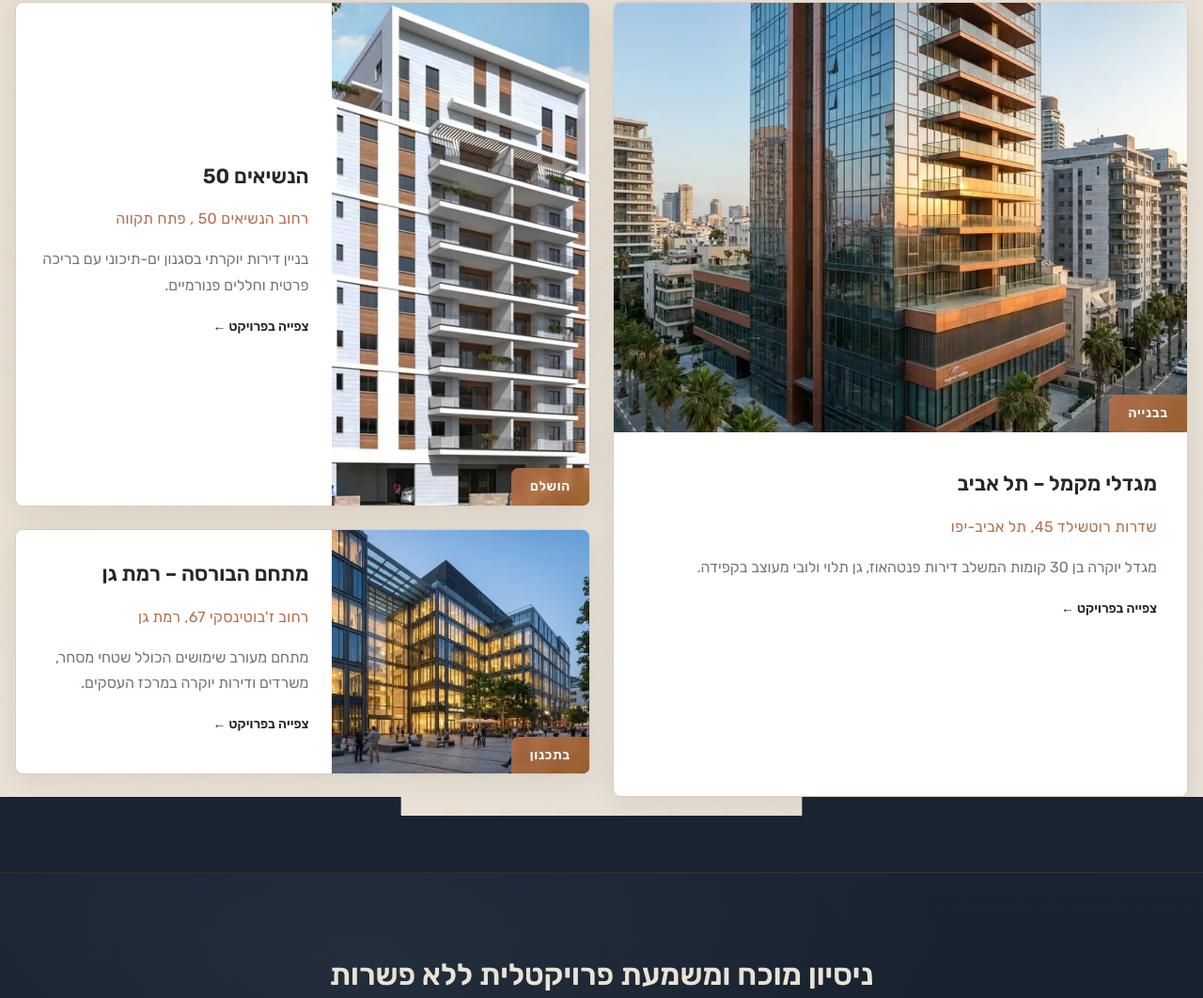
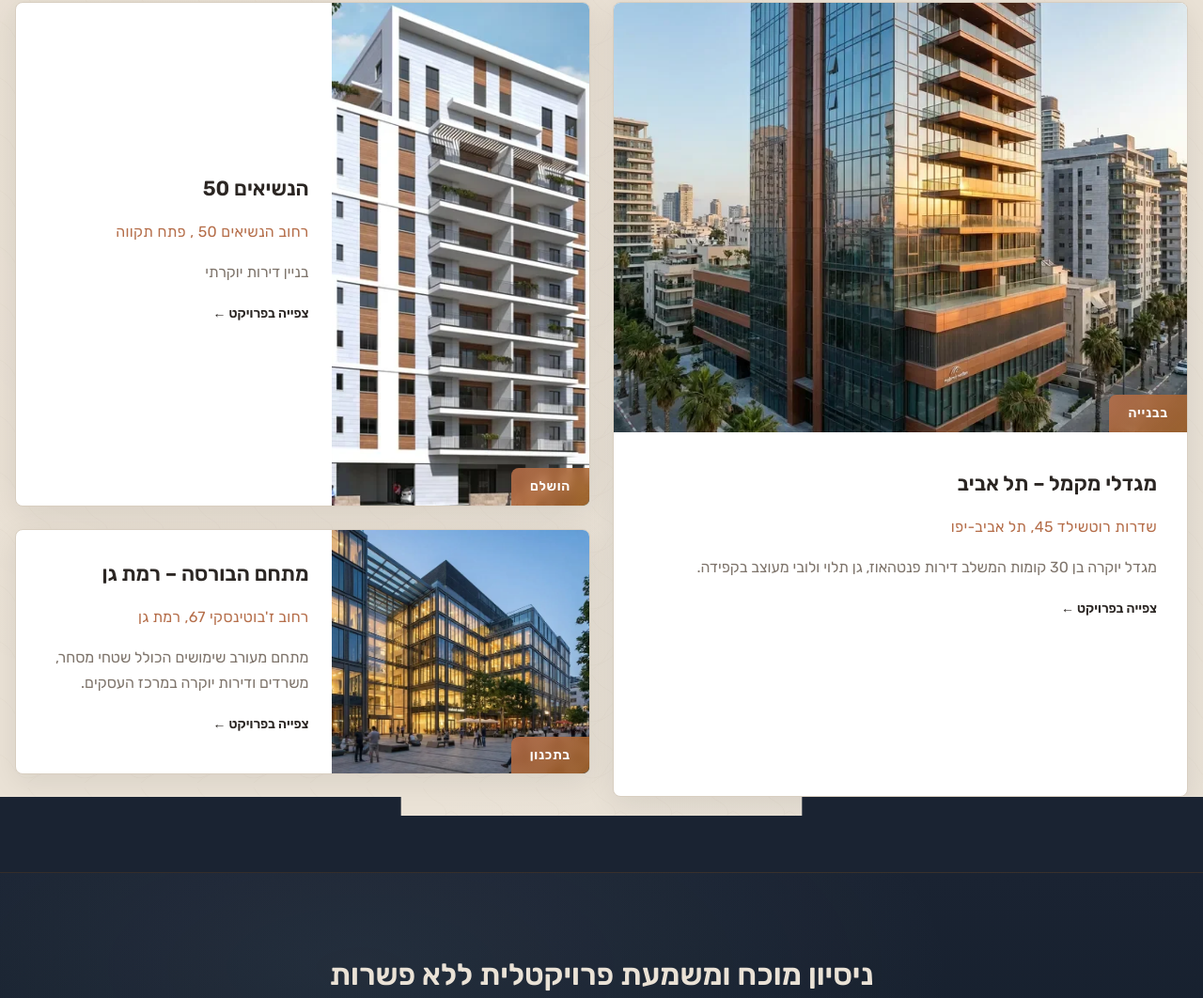
Before and after one commit to slipwoker/zappy-website-de3c7254-dafd-4dab-be18-c1647377315b, a plain HTML site: page index.html in a window 1280 px wide. Shown: the part 987-2049 px from the top of the page at 94% size. Drawn offline with Linux system fonts and the light colour scheme.

Commit message:
Incremental sync: 1 page(s) — text_edit

```diff
--- a/index.html
+++ b/index.html
@@ -941,7 +941,7 @@
           <div class="index-portfolio-section__card-body">
             <h3 class="index-portfolio-section__card-title" style="">הנשיאים 50&nbsp;</h3>
             <p class="index-portfolio-section__card-location" style="">רחוב הנשיאים 50 , פתח תקווה</p>
-            <p class="index-portfolio-section__card-statement">בניין דירות יוקרתי בסגנון ים-תיכוני עם בריכה פרטית וחללים פנורמיים.</p>
+            <p class="index-portfolio-section__card-statement" style="">בניין דירות יוקרתי&nbsp;</p>
             <p><a href="#" class="index-portfolio-section__card-link">צפייה בפרויקט ←</a>
           </p></div>
         </article>
```
Also changed, not shown: public/index.html (+1 -1 lines).
